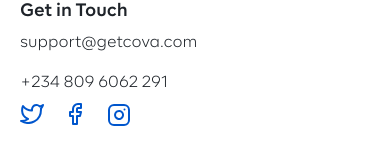
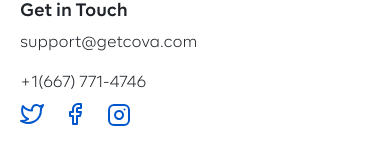
Before and after one commit to onaty/cova-landing-page, a React (Create React App) app: page / in a window 390 px wide. Shown: the part 4784-4947 px from the top of the page. Built offline with nearby package versions, Linux system fonts and the light colour scheme.

Commit message:
Update site phone number

```diff
--- a/src/pages/landingpage/index.tsx
+++ b/src/pages/landingpage/index.tsx
@@ -211,7 +211,7 @@
                 <div className="urls">
                     <p className="urls-header">Get in Touch</p>
                     <a className="urls-links" href="">support@getcova.com</a>
-                    <a className="urls-links" href="">+234 809 6062 291</a>
+                    <a className="urls-links" href="">+1(667) 771-4746</a>
                     <div className="url-socials">
                         <a className="url-socials-t" href="">
                             <TwittterIcon />
```
